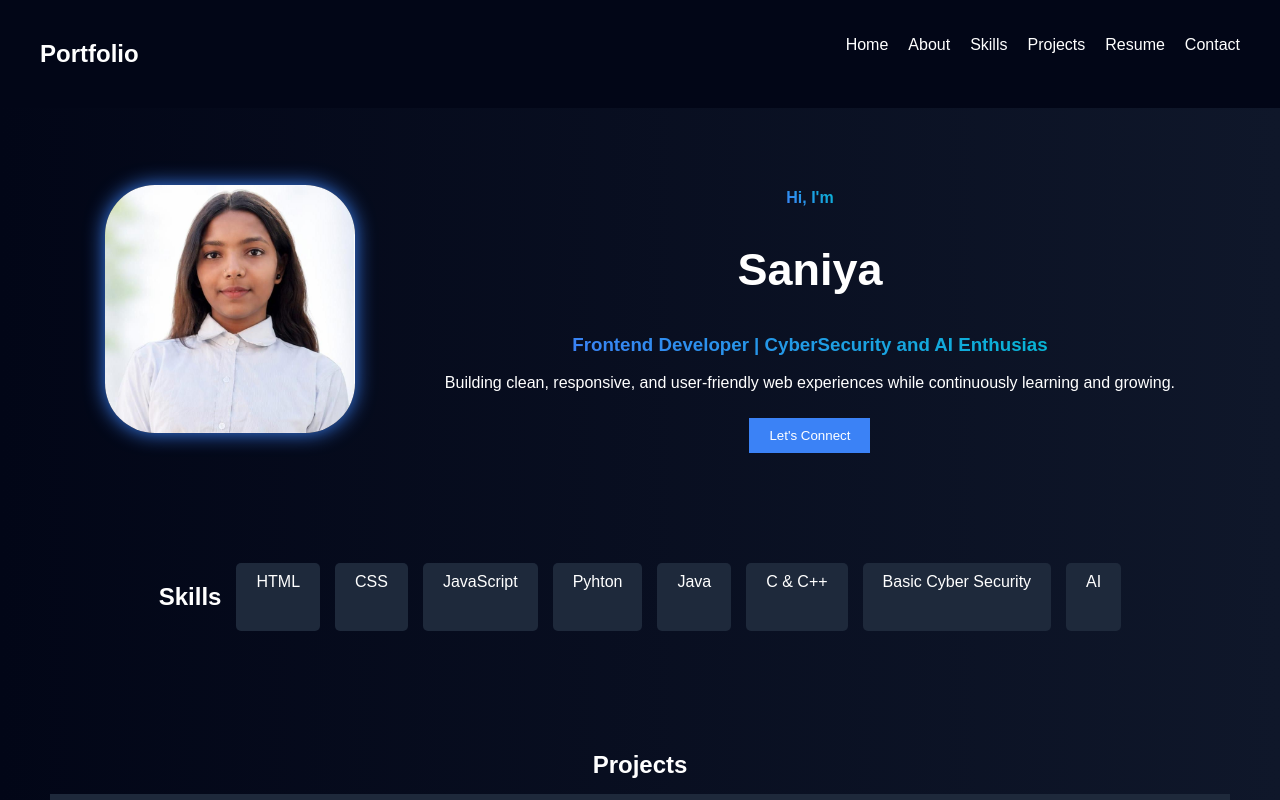
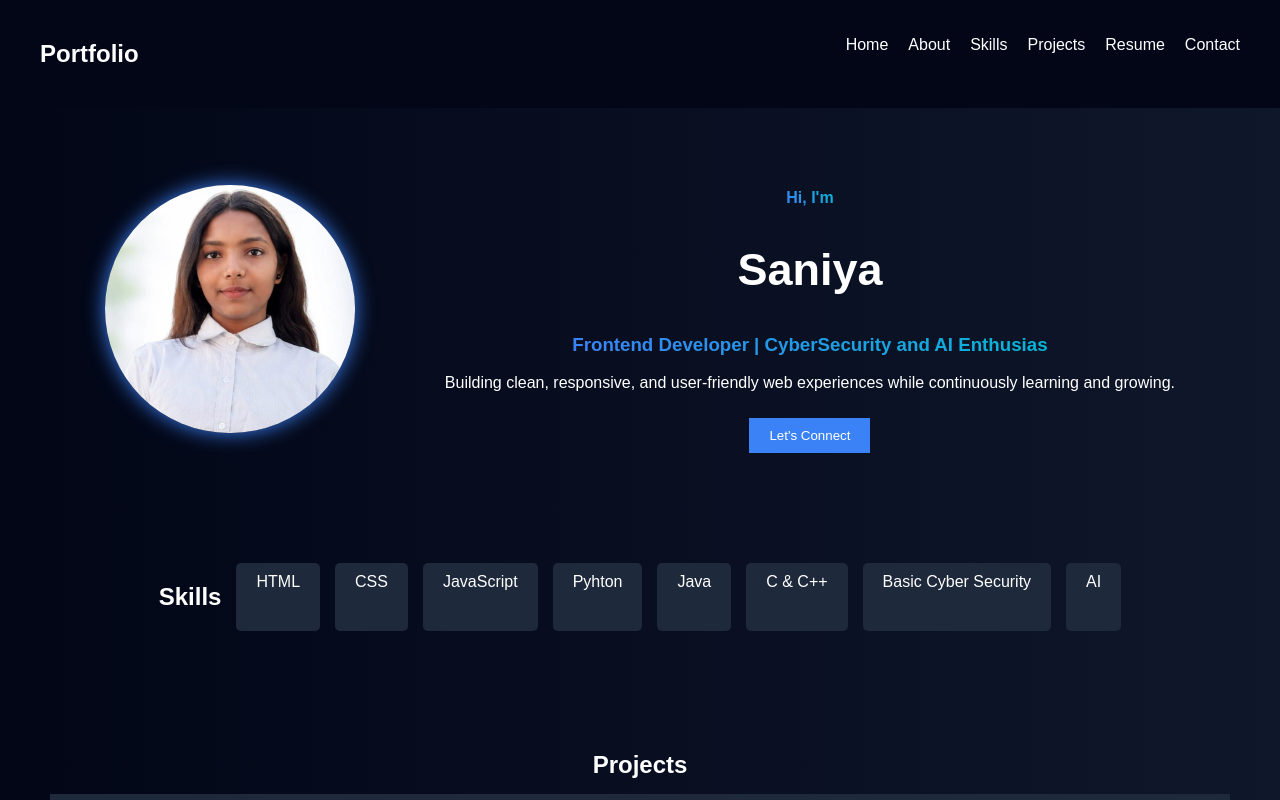
Before and after one commit to Saniya2020225/Portfolio, a plain HTML site: page index.html in a window 1280 px wide. Shown: the top 800 px of the page. Drawn offline with Linux system fonts and the light colour scheme.

Commit message:
Refactor CSS styles for consistency and clarity

```diff
--- a/style.css
+++ b/style.css
@@ -34,7 +34,7 @@ body{
  }
   .left img{
     width: 250px;
-    border-radius: 50px;
+    border-radius: 250px;
     box-shadow: 0 0 20px #3b82f6;
     transition: transform 0.3s;
   }
```
